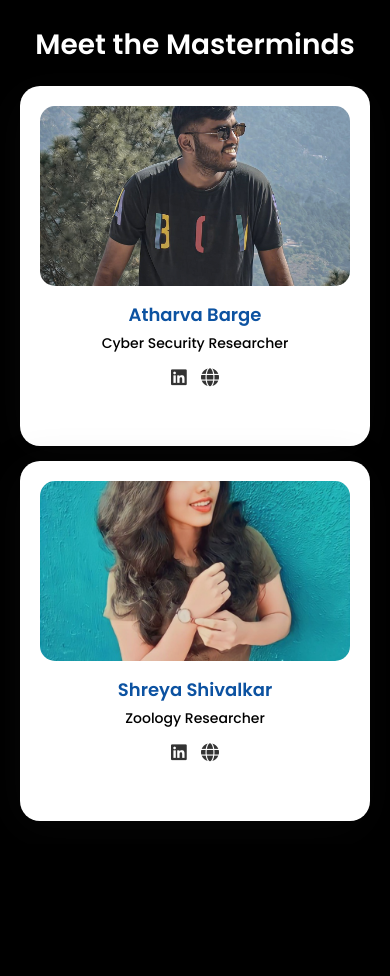
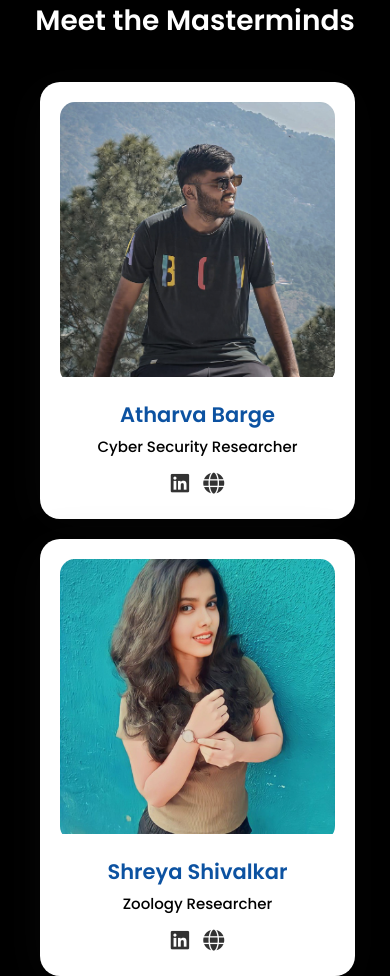
Before and after one commit to atharva-barge/researchFellow, a plain HTML site: page index.html in a window 390 px wide. Before the commit the page ends 844 px from the top, so only its background shows below. Drawn offline with Linux system fonts and the light colour scheme.

Commit message:
Update index.html

```diff
--- a/index.html
+++ b/index.html
@@ -16,13 +16,13 @@
         }
 
         body {
-            overflow: hidden;
             min-height: 100vh;
             display: flex;
             align-items: center;
             justify-content: center;
             background-color: #000;
             flex-direction: column;
+            overflow-x: hidden;
         }
 
         h1 {
@@ -35,7 +35,6 @@
         .container {
             position: relative;
             width: 100%;
-            height: auto;
         }
 
         /* Glowing Circle */
@@ -75,12 +74,13 @@
             gap: 20px;
             z-index: 2;
             flex-wrap: wrap;
+            padding: 20px;
         }
 
         .profile-card {
             position: relative;
             width: 250px;
-            height: 360px;
+            height: auto;
             background-color: #fff;
             padding: 20px;
             border-radius: 20px;
@@ -146,7 +146,7 @@
 
             .home-container {
                 flex-direction: column;
-                gap: 15px;
+                gap: 20px;
             }
 
             .profile-card {
@@ -155,23 +155,15 @@
             }
 
             .profile-card .img {
-                height: 180px;
-            }
-
-            .caption h3 {
-                font-size: 18px;
-            }
-
-            .caption p {
-                font-size: 14px;
-            }
-
-            .caption .social-links a {
-                font-size: 18px;
+                height: auto;
             }
 
             .glowing-circle {
                 display: none; /* Hide glowing circle on small screens */
+            }
+
+            body {
+                overflow-y: auto;
             }
         }
     </style>
```
